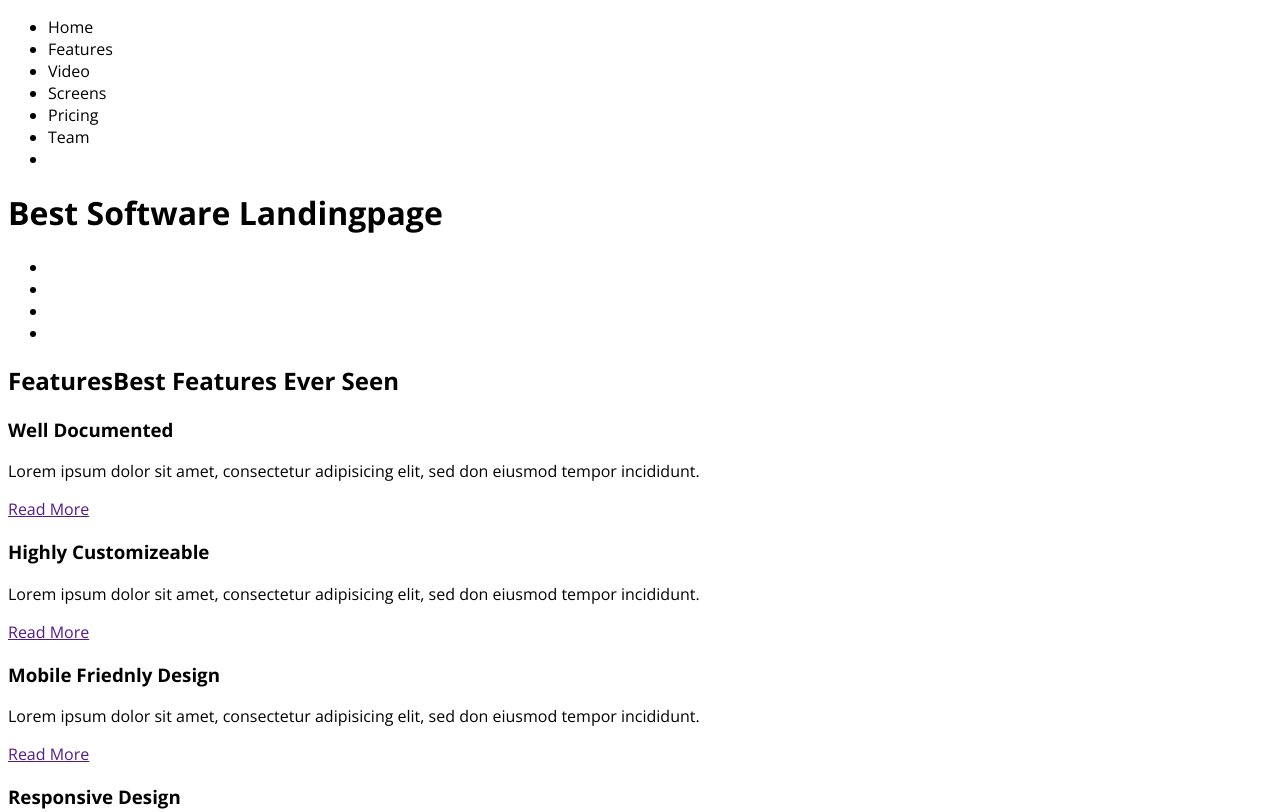
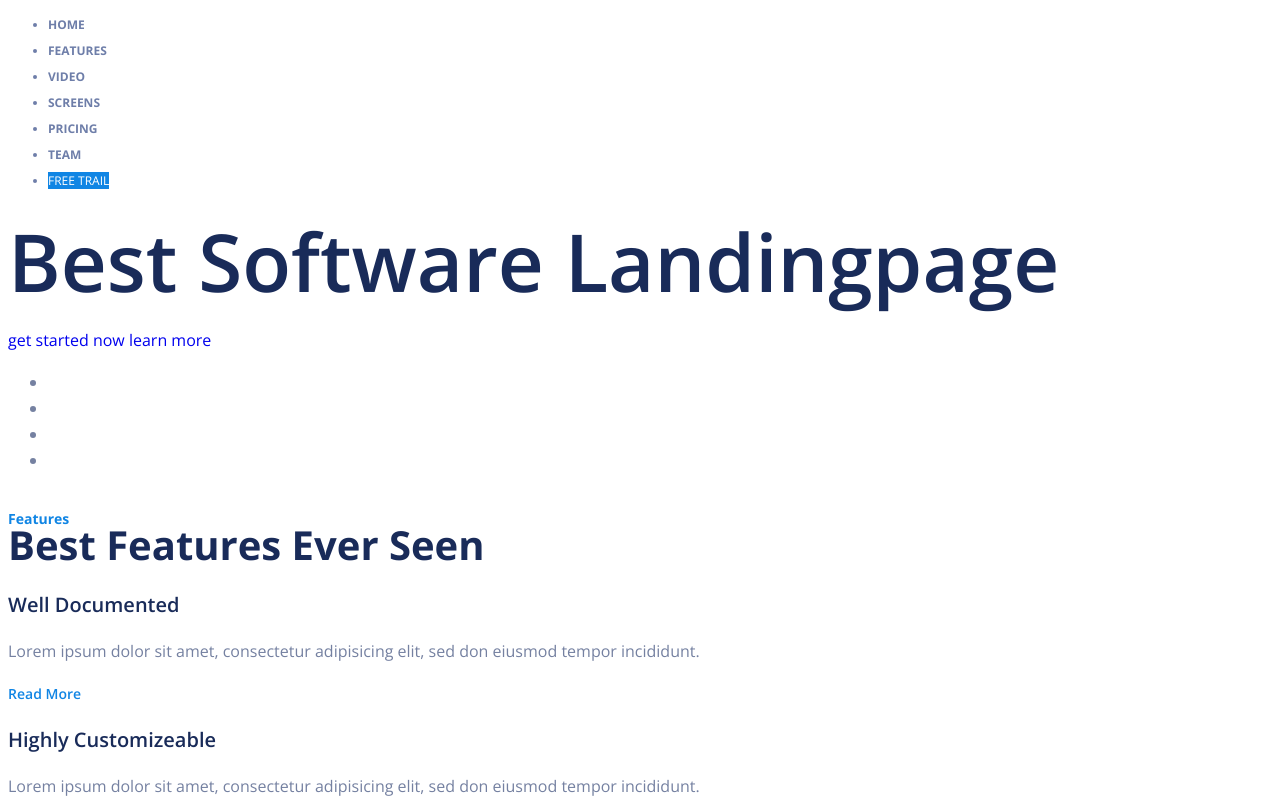
Before and after one commit to Nikitadevelop/Limpon, a plain HTML site: page index.html in a window 1280 px wide. Shown: the top 812 px of the page. Drawn offline with nearby package versions, Linux system fonts and the light colour scheme.

Commit message:
change files

```diff
--- a/css/style.css
+++ b/css/style.css
@@ -1,3 +1,44 @@
 body{
     font-family: 'Open Sans', sans-serif;
+    font-size: 16px;
+    line-height: 26px;
+    color: #7581a1;
 }
+a{
+	text-decoration: none;
+}
+h1{
+	font-size: 80px;
+	font-weight: 600;
+	color: #192b59;
+}
+.nav{
+	font-size: 12px;
+	font-weight: 700;
+	color: #6e7ea9;
+	text-transform: uppercase;
+}
+.btn-free{
+	font-weight: 400;
+	color: #fff;
+	background-color: #1085e4;
+}
+.grid h2 {
+	font-size: 40px;
+	color: #192b59;
+}
+.grid h2 span{
+	font-size: 14px;
+	color: #1085e4;
+	display: block;
+}
+.grid-item h3{
+	font-size: 20px;
+	font-weight: 600;
+	color: #192b59;
+}
+.grid-item a{
+	font-size: 14px;
+	font-weight: 600;
+	color: #1085e4;
+}
--- a/index.html
+++ b/index.html
@@ -5,30 +5,31 @@
     <meta name="viewport" content="width=device-width, initial-scale=1.0">
     <meta http-equiv="X-UA-Compatible" content="ie=edge">
     <link rel="stylesheet" href="css/style.css">
+    <!-- Fonts -->
     <link href="https://fonts.googleapis.com/css?family=Open+Sans:400,600,700,800&display=swap" rel="stylesheet">
     <title>Limpon</title>
 </head>
  <body>
-    <div>
+    <div class="page-header">
         <div>
             <a href=""></a>
-            <ul>
+            <ul class="nav">
                 <li>Home</li>
                 <li>Features</li>
                 <li>Video</li>
                 <li>Screens</li>
                 <li>Pricing</li>
                 <li>Team</li>
-                <li><a href="Free Trail"></a></li>
+                <li><a href="#" class="btn-free">Free Trail</a></li>
             </ul>
        </div>
         <h1>Best Software Landingpage</h1>
          <div>
-           <a href="get started now"></a>
-           <a href="learn more"></a>
+           <a href="#">get started now</a>
+           <a href="#">learn more</a>
          </div>
     </div>
-    <div>
+    <div class="page-company">
         <ul>
             <li></li>
             <li></li>
@@ -36,28 +37,28 @@
             <li></li>
         </ul>
     </div>
-    <div>
-        <div>
+    <div class="page-grid">
+        <div class="grid">
             <h2><span>Features</span>Best Features Ever Seen</h2>
-            <div>
+            <div class="grid-item">
                 <div></div>
                 <h3>Well Documented</h3>
                 <p>Lorem ipsum dolor sit amet, consectetur adipisicing elit, sed don eiusmod tempor incididunt.</p>
                 <a href="">Read More</a>
             </div>
-            <div>
+            <div class="grid-item">
                 <div></div>
                 <h3>Highly Customizeable</h3>
                 <p>Lorem ipsum dolor sit amet, consectetur adipisicing elit, sed don eiusmod tempor incididunt.</p>
                 <a href="">Read More</a>
             </div>
-            <div>
+            <div class="grid-item">
                 <div></div>
                 <h3>Mobile Friednly Design</h3>
                 <p>Lorem ipsum dolor sit amet, consectetur adipisicing elit, sed don eiusmod tempor incididunt.</p>
                 <a href="">Read More</a>
             </div>
-            <div>
+            <div class="grid-item">
                 <div></div>
                 <h3>Responsive Design</h3>
                 <p>Lorem ipsum dolor sit amet, consectetur adipisicing elit, sed don eiusmod tempor incididunt.</p>
@@ -69,7 +70,7 @@
                 <p>Lorem ipsum dolor sit amet, consectetur adipisicing elit, sed don eiusmod tempor incididunt.</p>
                 <a href="">Read More</a>
             </div>
-            <div>
+            <div class="grid-item">
                 <div></div>
                 <h3>Easy to Edit</h3>
                 <p>Lorem ipsum dolor sit amet, consectetur adipisicing elit, sed don eiusmod tempor incididunt.</p>
@@ -81,7 +82,7 @@
             </div>
         </div>
     </div>
-    <div>
+    <div class="page-subscribe">
         <div>
             <div>
                 <h2><span>Subscribe</span>Signup For A Trail</h2>
@@ -92,7 +93,7 @@
             <img src="img/robot.png" alt="Robot">
         </div>
     </div>
-    <div>
+    <div class="page-software">
         <div></div>
         <h2>Grab Your Software With Amazing Features</h2>
         <p>Lorem ipsum dolor sit amet, consectetur adipisicing elit, sed do eiusmod tempor incididunt ut labore et dolore magna aliqua. Ut enim ad minim veniam, quis nostrud exercitation ullamco laboris nisi ut aliquip ex ea commodo consequat. Duis aute irure dolor in reprehenderit in voluptate velit esse cillum.</p>
@@ -103,7 +104,7 @@
             <dd>Lorem ipsum dolor sit amet, consectetur adipisicing elit, sed do eiusmod tempor incididunt ut labore et dolore magna aliqua. Ut enim ad minim veniam, quis nostrud exercitation ullamco laboris nisi ut aliquip ex ea commodo consequat. Duis aute irure dolor in reprehenderit in voluptate velit esse cillum.</dd>
         </dl>
     </div>
-    <div>
+    <div class="page-stat">
         <div>
             <h2><span>Fun Facts</span>Some Fun Facts About Dashboard</h2>
             <ul>
@@ -114,7 +115,7 @@
             </ul>
         </div>
     </div>
-    <div> <!--Video-->
+    <div class="page-app"> <!--Play market & apple store-->
         <div>
             <div>
                 <h2>Meet With Future Landingpage</h2>
@@ -128,15 +129,29 @@
             <img src="img/play.png" alt="video">
         </div>
     </div>
-    <div> <!--Limpon is Suitable-->
+    <div class="page-anylytics">
         <div>
-            <img src="img/price-stocks.png" alt="stocks">
-            <div>
+             <img src="img/price-stocks.png" alt="stocks">
+             <div>
                 <h2>Limpon Is Suitable For Anytype LandingPage</h2>
                 <p>Lorem ipsum dolor sit amet, consectetur adipisicing elit, sed do eiusmod tempor incididunt ut labore et dolore magna aliqua. Ut enim ad minim veniam, quis nostrud exercitation ullamco laboris nisi ut aliquip ex ea commodo consequat. Duis aute irure dolor in reprehenderit in voluptate velit esse cillum.</p>
-                <a href="GET STARTED NOW"></a>
+                <a href="#">get started now</a>
             </div>
         </div>
     </div>
+    <div class="page-anylytics">
+        <div>
+             <img src="img/stat2" alt="stocks">
+             <div>
+                <h2>Easy To Etid & Very Easily Control</h2>
+                <p>Lorem ipsum dolor sit amet, consectetur adipisicing elit, sed do eiusmod tempor incididunt ut labore et dolore magna aliqua. Ut enim ad minim veniam, quis nostrud exercitation ullamco laboris nisi ut aliquip ex ea commodo consequat. Duis aute irure dolor in reprehenderit in voluptate velit esse cillum.</p>
+                <a href="#">Learn more</a>
+            </div>
+        </div>
+    </div>
+    <div class="page-screen">
+        <h2><span>Screen Preview</span>Screenshot With Details</h2>
+        <img src="" alt="">
+    </div>
  </body>
 </html>
```
Also changed, not shown: Fonts/OpenSans.ttf (added), img/page-anylytics.png (renamed from img/price-stocks.png).
